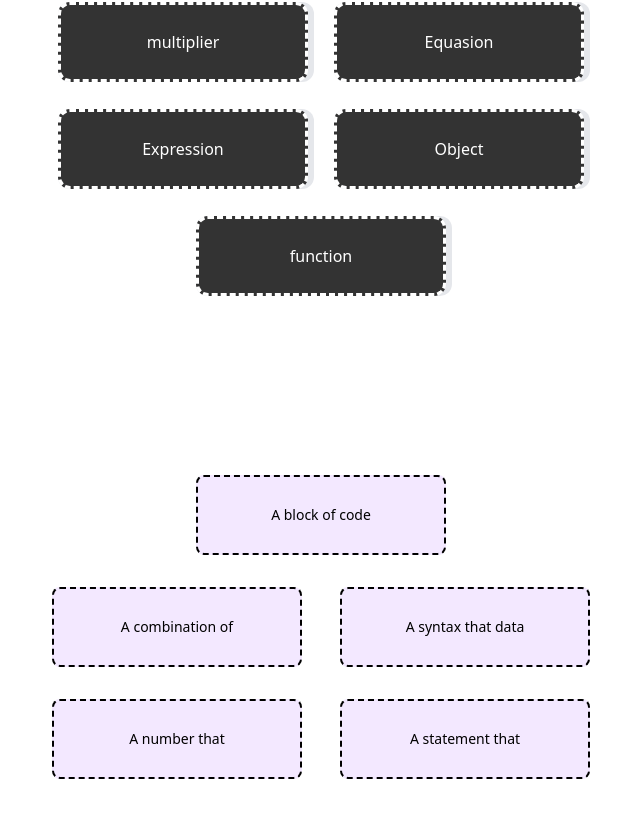
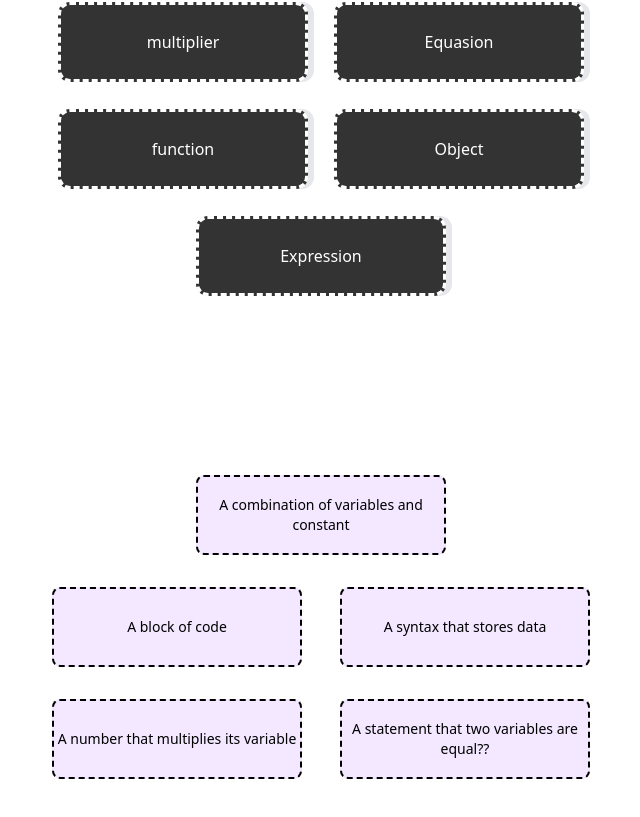
Before and after one commit to Maobugichi/learnly, a React (Vite) app: page /#/learnly in a window 1280 px wide. Shown: the part 539-1356 px from the top of the page, without its empty margins (316-956 px from the left). Built offline with nearby package versions, Linux system fonts and the light colour scheme.

Commit message:
fix:make improvements via the drag and drop functionality8

```diff
--- a/src/action.js
+++ b/src/action.js
@@ -33,29 +33,31 @@ const questions = [
 
 const dragDrop = [{
     id:"zone1",
-    block: "A number that ",
+    block: "A number that multiplies its variable",
     piece:"multiplier"
 },
 {
     id:"zone2",
-    block:"A statement that",
+    block:"A statement that two variables are equal??",
     piece:"Equasion"
 },
 {
     id:"zone3",
-    block:"A combination of",
-    piece:"Expression"
+     block:"A block of code",
+    piece:"function"
+
 
 },
 {
     id:"zone4",
-    block:"A syntax that data",
+    block:"A syntax that stores data",
     piece:"Object"
 },
 {
     id:"zone5",
-    block:"A block of code",
-    piece:"function"
+     block:"A combination of variables and constant",
+    piece:"Expression"
+
 },
 ]
 
```
